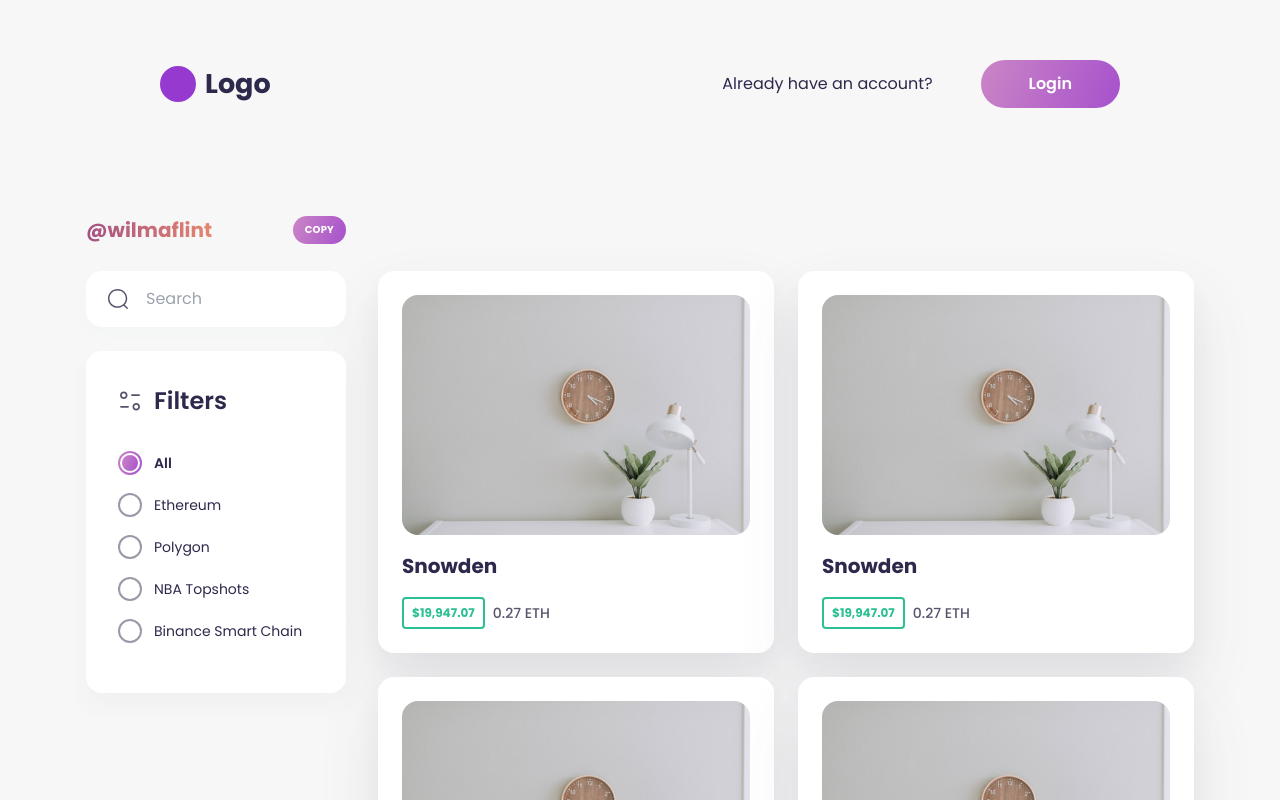
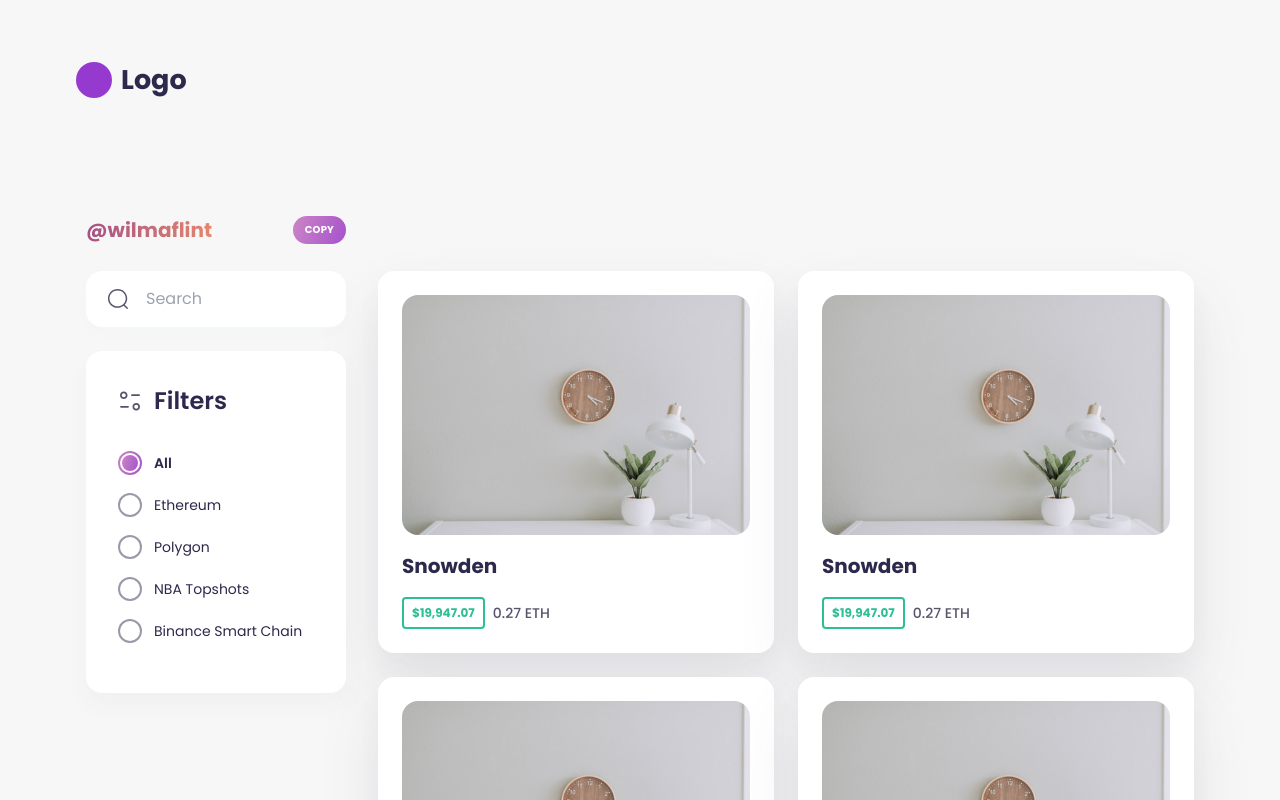
Before and after one commit to apoorvlathey/nft-ui, a React (Create React App) app: page /profile in a window 1280 px wide. Shown: the top 800 px of the page. Built offline with nearby package versions, Linux system fonts and the light colour scheme.

Commit message:
dashboard

```diff
--- a/src/components/MobileHeader.js
+++ b/src/components/MobileHeader.js
@@ -57,7 +57,7 @@ const home = (
   </svg>
 );
 
-const Mobile = ({ actions, top }) => {
+const Mobile = ({ actions, top, className }) => {
   const [isCollapsed, setIsCollapsed] = useState(true);
   const [isScrolled, setIsScrolled] = useState(false);
   const _handleToggle = () => setIsCollapsed(!isCollapsed);
@@ -72,8 +72,9 @@ const Mobile = ({ actions, top }) => {
   return (
     <>
       <header
-        style={top ? { top } : undefined}
+        style={top ? { paddingTop: 25 + top } : undefined}
         className={classNames(
+          className,
           'mobile-header-wrapper fixed flex justify-between items-center w-screen top-0 ',
           isScrolled && 'scrolled',
         )}
--- a/src/pages/Profile.js
+++ b/src/pages/Profile.js
@@ -12,25 +12,17 @@ const banners = [
 const Profile = () => {
   return (
     <>
-      <MobileHeader
-        top={35}
-        actions={
-          <>
-            <a>Already have an account?</a>
-            <a href='/login' className='primary bg-gradient rounded-full'>
-              Login
-            </a>
-          </>
-        }
-      />
+      <MobileHeader top={35} actions={<></>} className='dashboard' />
       <div className='profile-wrapper'>
         <nav>
           <h1>@wilmaflint</h1>
           <span className='copy bg-gradient'>Copy</span>
         </nav>
         <article>
-          <Search />
-          <Filter />
+          <div className='content'>
+            <Search />
+            <Filter />
+          </div>
         </article>
         <main>
           {banners.map((banner, i) => (
--- a/src/styles/components/_header-mobile.scss
+++ b/src/styles/components/_header-mobile.scss
@@ -7,6 +7,14 @@ header.mobile-header-wrapper {
     backdrop-filter: blur(8px);
     background: transparentize($colour-bg, 0.4);
     border-color: transparentize($colour-indigo, 0.9);
+  }
+  &.dashboard {
+    padding-left: 76px;
+    padding-right: 76px;
+    @media screen and (max-width: $screen-tablet) {
+      padding-left: 39px;
+      padding-right: 39px;
+    }
   }
   div.actions {
     display: flex;
--- a/src/styles/pages/_profile.scss
+++ b/src/styles/pages/_profile.scss
@@ -4,11 +4,17 @@ div.profile-wrapper {
   grid-template-rows: auto 1fr;
   grid-gap: 26px 32px;
   grid-template-areas: 'nav x' 'filter main';
-  height: 100vh;
   width: 100vw;
-  padding: 0 86px;
   padding-top: 215px;
   background: #f7f7f7;
+  padding-left: 86px;
+  padding-right: 86px;
+  @media screen and (max-width: $screen-tablet) {
+    grid-template-areas: 'nav filter' 'main main';
+    padding-left: 39px;
+    padding-right: 39px;
+    padding-top: 160px;
+  }
   nav {
     grid-area: nav;
     display: flex;
@@ -37,13 +43,20 @@ div.profile-wrapper {
   }
   article {
     grid-area: filter;
-    position: sticky;
-    top: 120px;
+    height: 100%;
+    div.content {
+      @media screen and (max-width: $screen-tablet) {
+        display: none;
+      }
+      position: sticky;
+      top: 160px;
+    }
   }
   main {
     grid-area: main;
     display: grid;
     grid-template-columns: repeat(auto-fill, minmax(260px, 1fr));
+
     grid-gap: 24px;
     padding-bottom: 96px;
   }
```
